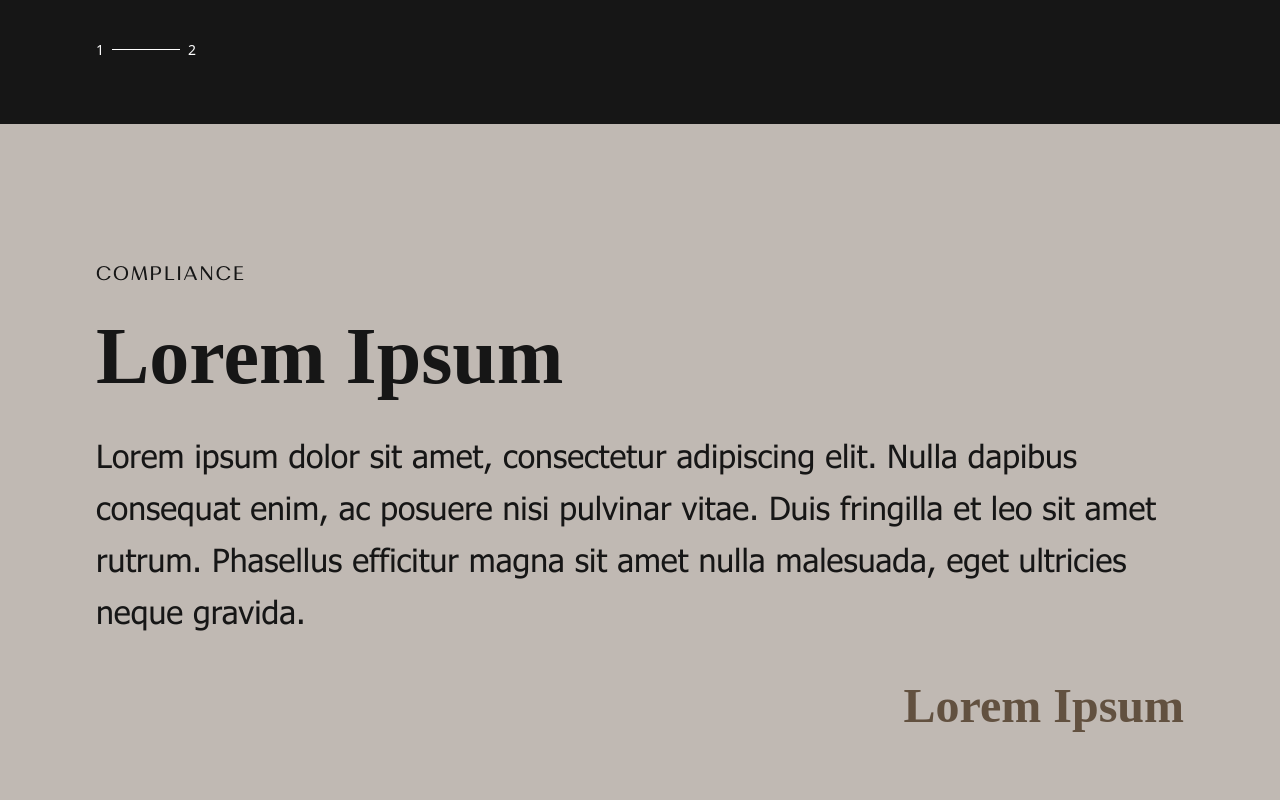
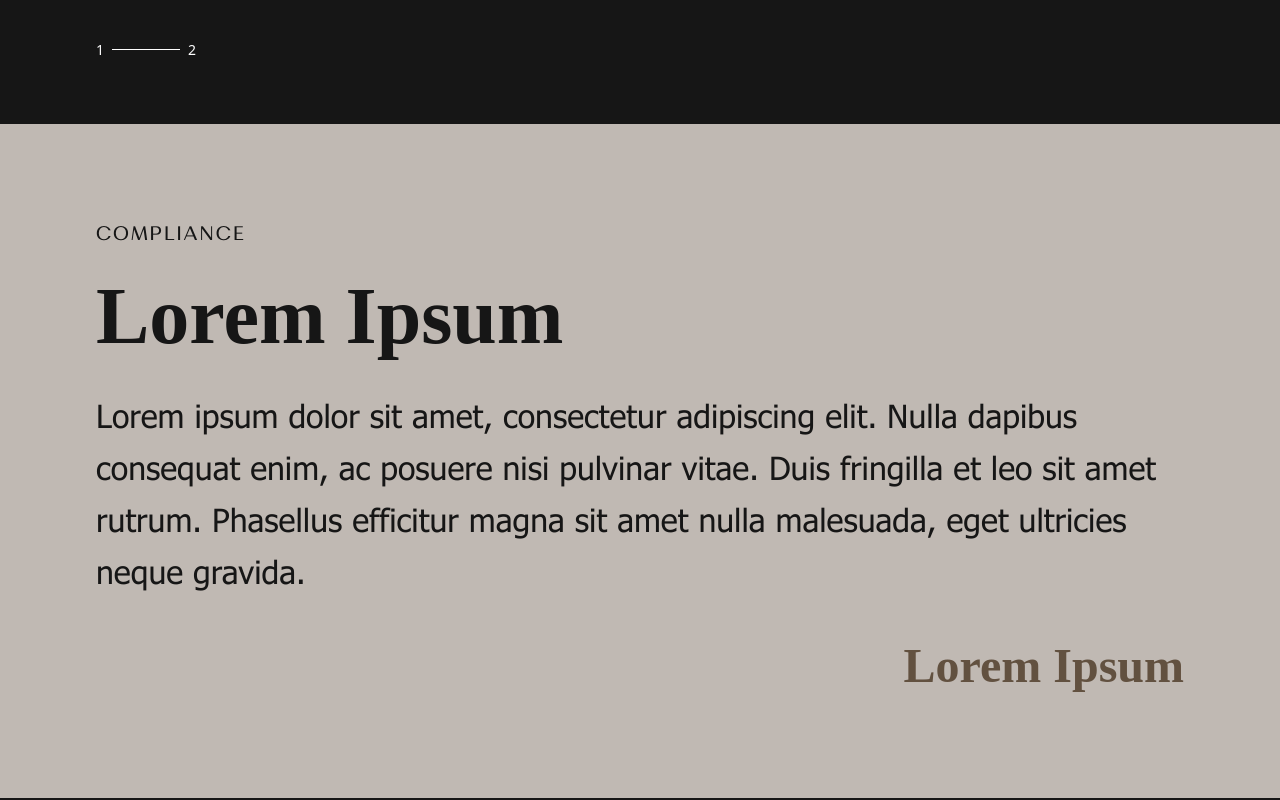
Before and after one commit to masolivs/SPSite, a Next.js app: page / in a window 1280 px wide. Shown: the part 3240-4040 px from the top of the page. Built offline with nearby package versions, Linux system fonts and the light colour scheme; no server answers; the database is empty.

Commit message:
correção padding compliance

```diff
--- a/src/app/components/compliance.tsx
+++ b/src/app/components/compliance.tsx
@@ -13,7 +13,7 @@ export default function Compliance() {
   return (
     <section
       id="compliance"
-      className="bg-gray py-34 scroll-mt-34"
+      className="bg-gray py-24 scroll-mt-24"
     >
       <div
         data-aos="fade-up"
```
